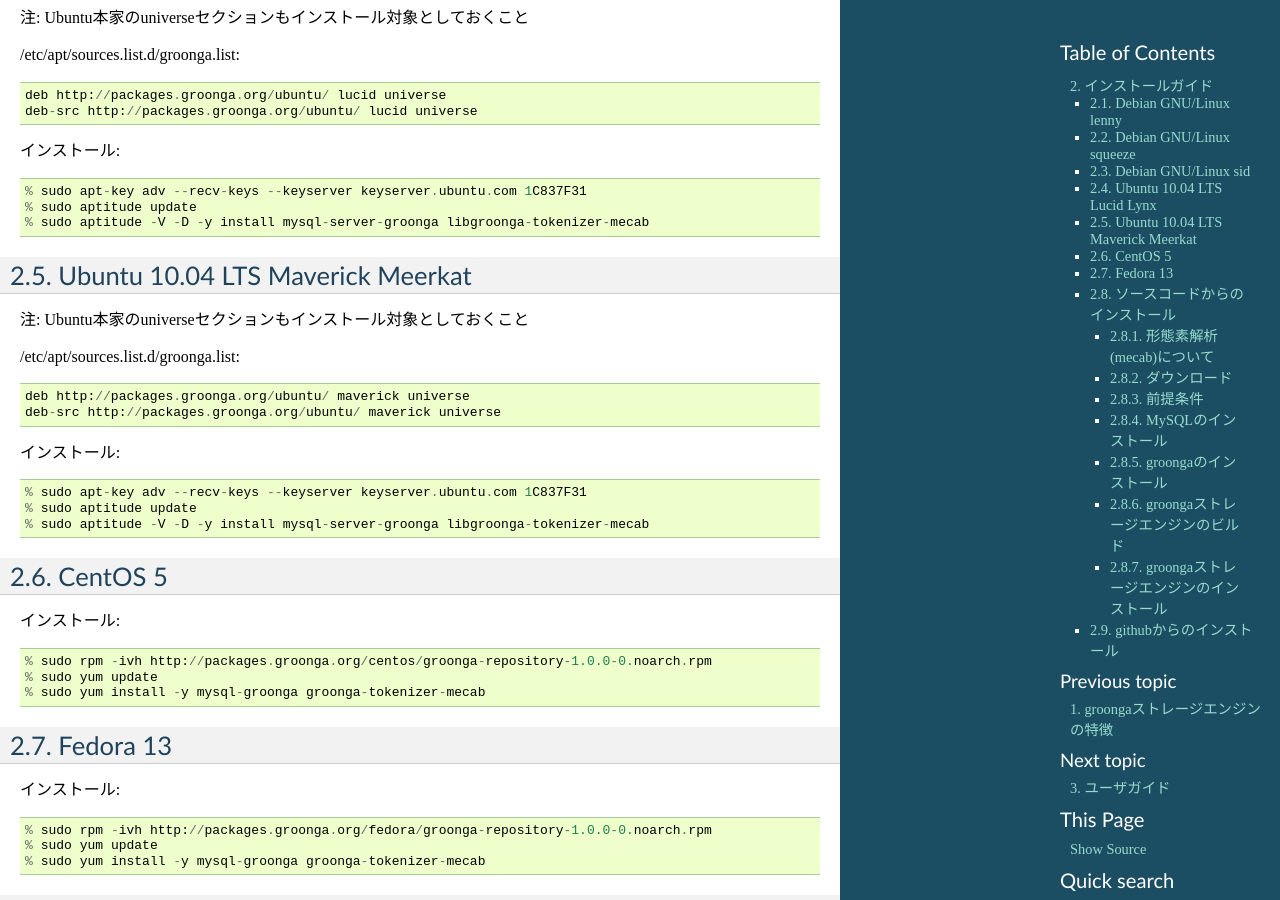
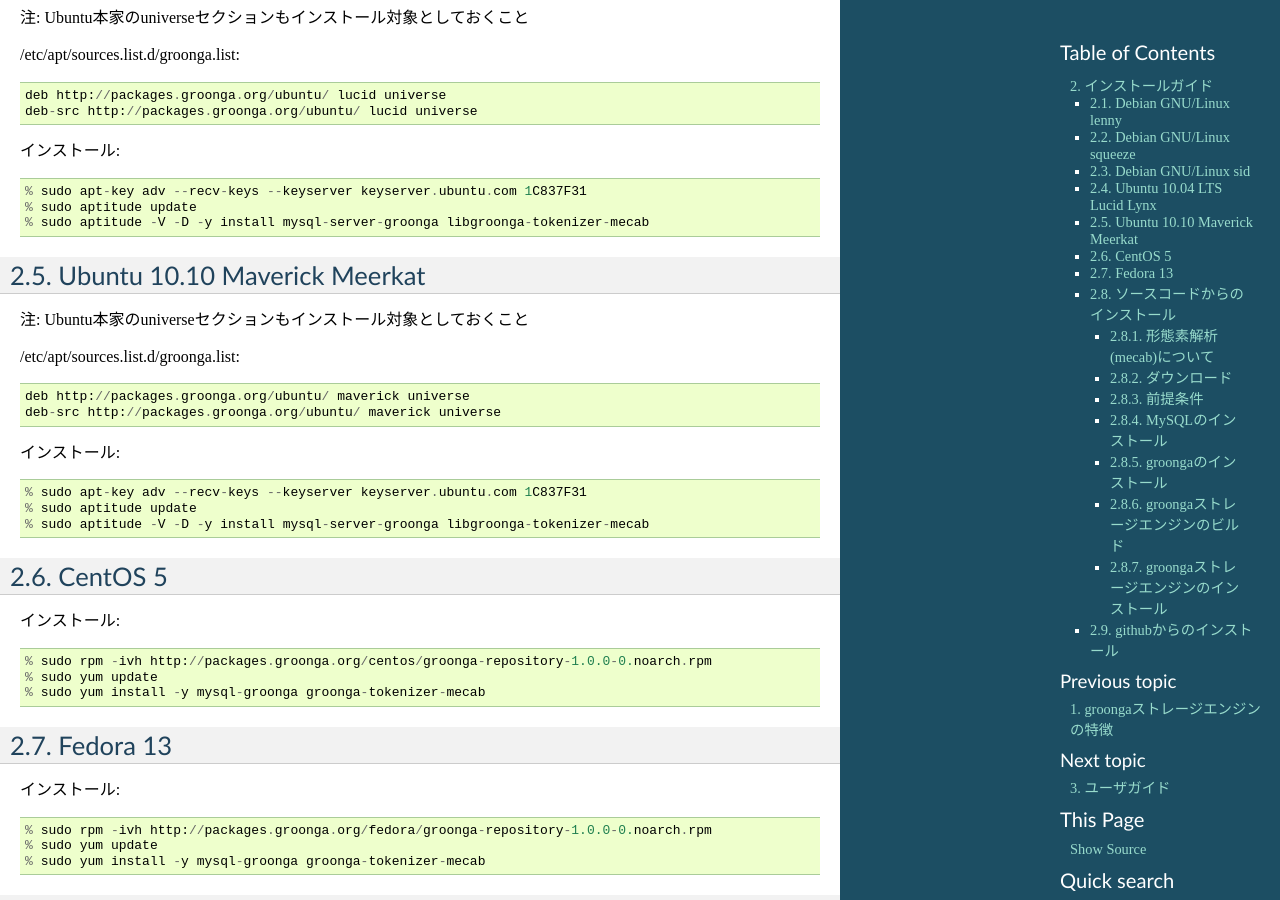
Before and after one commit to mroonga/mroonga, a Sphinx documentation site: the page built from doc/ja/source/install.rst, in a window 1280 px wide and 900 px high, scrolled down 1350 px. Built offline with Sphinx 7.4.7, drawn with Linux system fonts in a browser that asks for light colours.

Commit message:
fix Maverick version number.

```diff
--- a/doc/ja/source/install.rst
+++ b/doc/ja/source/install.rst
@@ -82,8 +82,8 @@
   % sudo aptitude update
   % sudo aptitude -V -D -y install mysql-server-groonga libgroonga-tokenizer-mecab
 
-Ubuntu 10.04 LTS Maverick Meerkat
----------------------------------
+Ubuntu 10.10 Maverick Meerkat
+-----------------------------
 
 注: Ubuntu本家のuniverseセクションもインストール対象としておくこと
 
```
